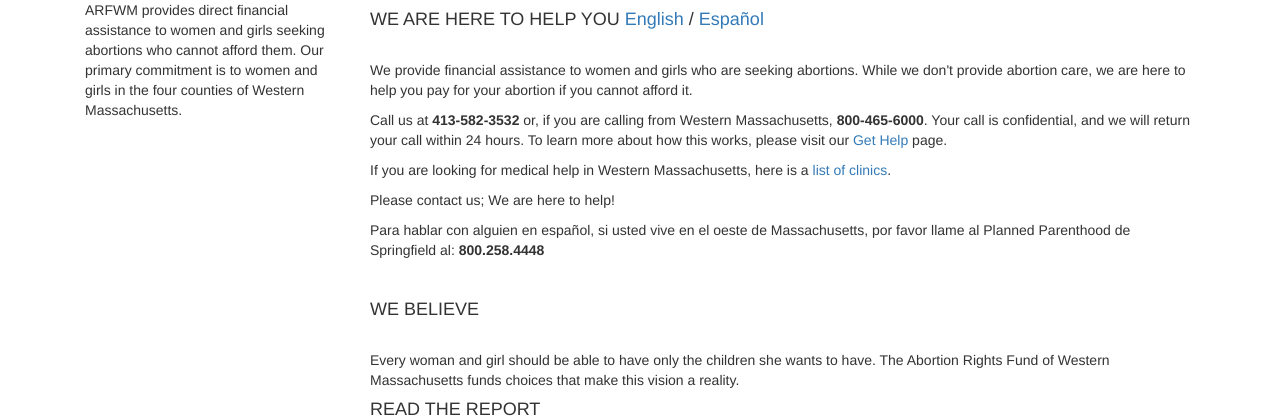
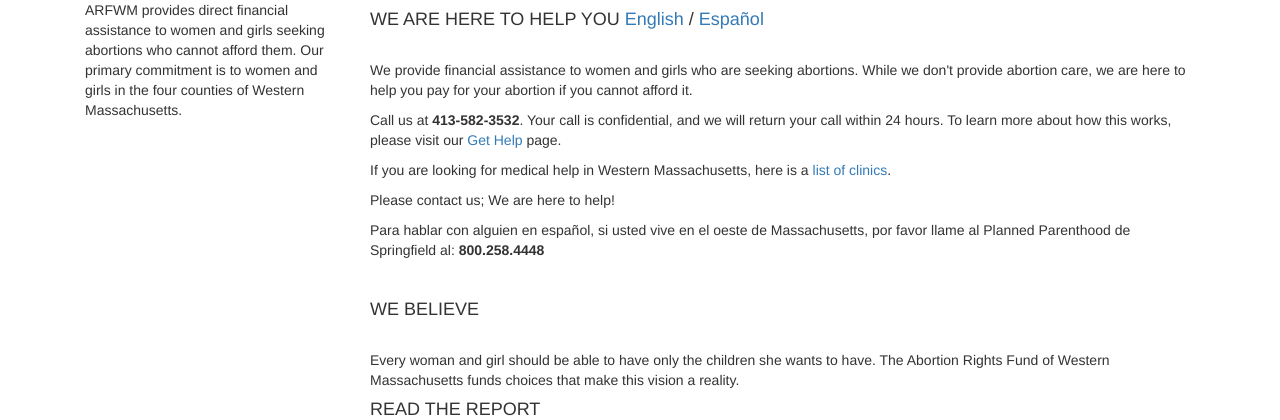
Before and after one commit to TheAtomicGoose/arfwm, a PHP site: page /index.php in a window 1280 px wide. Shown: the part 340-760 px from the top of the page. Run offline with PHP 8.4, Linux system fonts and the light colour scheme; some libraries are stand-ins or nearby versions.

Commit message:
updated phone numbers

```diff
--- a/en/index.php
+++ b/en/index.php
@@ -11,7 +11,7 @@ require "sidebar.php";
         We provide financial assistance to women and girls who are seeking abortions. While we don't provide abortion care, we are here to help you pay for your abortion if you cannot afford it.
     </p>
     <p>
-        Call us at <strong>413-582-3532</strong> or, if you are calling from Western Massachusetts, <strong>800-465-6000</strong>. Your call is confidential, and we will return your call within 24 hours. To learn more about how this works, please visit our <a href="./getting-help.php">Get Help</a> page.
+        Call us at <strong>413-582-3532</strong>. Your call is confidential, and we will return your call within 24 hours. To learn more about how this works, please visit our <a href="./getting-help.php">Get Help</a> page.
     </p>
     <p>
         If you are looking for medical help in Western Massachusetts, here is a <a href="./clinics.php">list of clinics</a>.
--- a/es/index.php
+++ b/es/index.php
@@ -21,7 +21,7 @@ require "sidebar.php";
         Damos asistencia financiera a mujeres y niñas que procuran abortos. No ofrecemos cuidados o atenciones en relación a un aborto, estamos aquí para ayudarte a pagar si no puedes encontrar fondos.
     </p>
     <p>
-        Nos puedes contactar al <strong>413 582 3532</strong>, o, si llamas desde el oeste de Massachusetts, al <strong>800 465 6000</strong>. Regresamos mensajes en menos de 24 horas. Para aprender mas acerca de como podemos ayudarte, visita la pagina <a href="./getting-help.php">Obtén Ayuda.</a>
+        Nos puedes contactar al <strong>413 582 3532</strong>. Regresamos mensajes en menos de 24 horas. Para aprender mas acerca de como podemos ayudarte, visita la pagina <a href="./getting-help.php">Obtén Ayuda.</a>
     </p>
     <p>
         Para hablar con alguien en español, si usted vive en el oeste de Massachusetts, por favor llame al Planned Parenthood de Springfield al: <strong>800.258.4448</strong>
```
